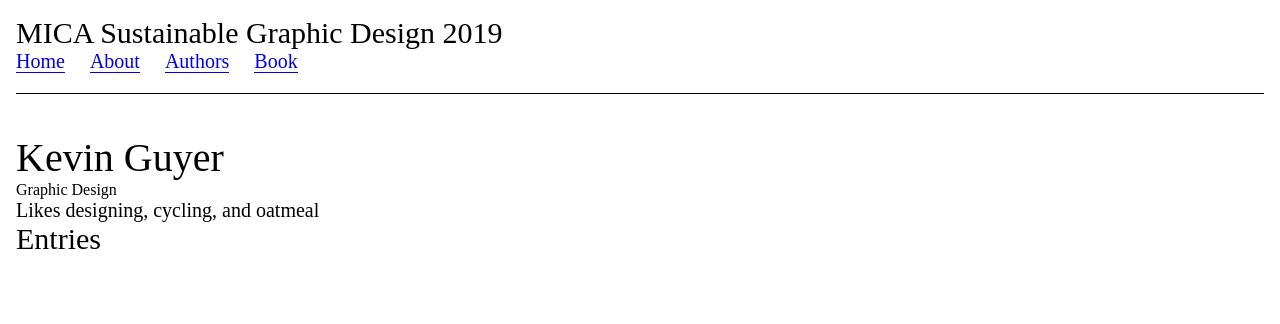
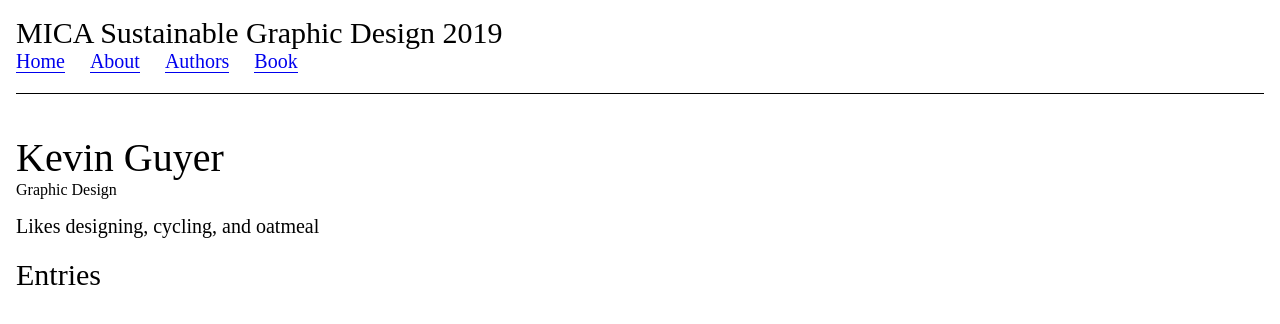
Before and after one commit to gd314-sgd/publication, a Jekyll site: the page built from _authors/kevin.md, in a window 1280 px wide. Shown: the top 324 px of the page. Built offline with Jekyll 4.4.1, drawn with Linux system fonts in a browser that asks for light colours.

Commit message:
Add padding to paragrpahs and h4s

```diff
--- a/assets/css/style.scss
+++ b/assets/css/style.scss
@@ -17,6 +17,11 @@
 
 h4 {
 	font-size: 16px;
+	padding-bottom: 1em;
+}
+
+p {
+	padding-bottom: 1em;
 }
 
 main {
```
